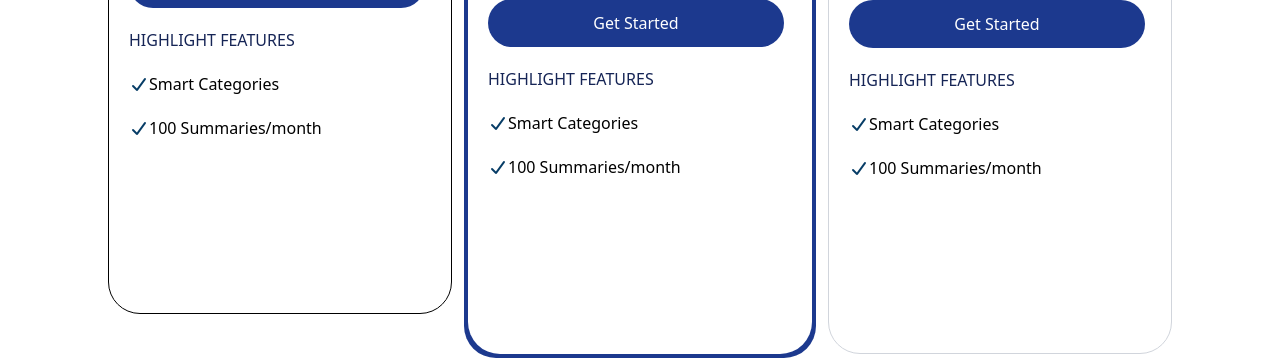
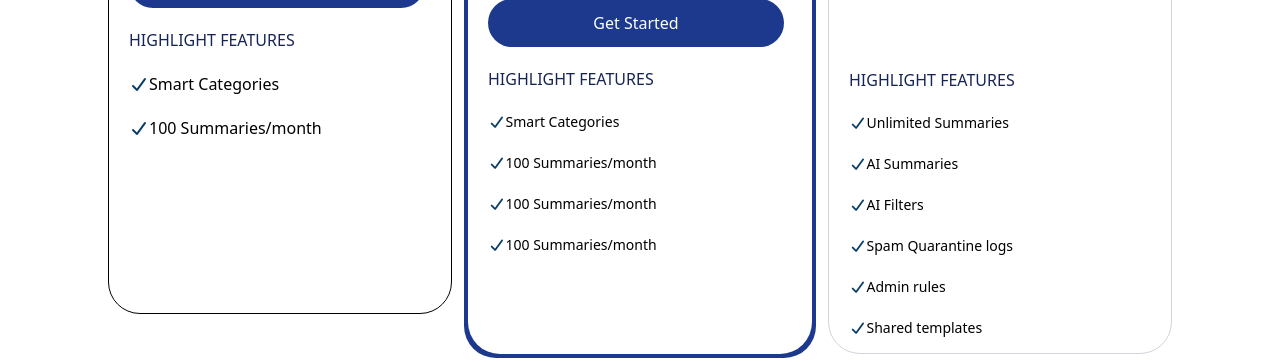
Before and after one commit to ijaichinda/group2-tasks, a website: page index.html in a window 1280 px wide. Shown: the part 502-864 px from the top of the page. Drawn offline with Linux system fonts and the light colour scheme.

Commit message:
design updated

```diff
--- a/index.html
+++ b/index.html
@@ -43,12 +43,22 @@
                     <button class="bg-blue-900 text-white w-74 justify-center p-3 rounded-full">Get Started</button>
                     <p class="text-blue-950">HIGHLIGHT FEATURES</p>
 
-                    <div class="flex">
+                    <div class="flex text-[14px]">
                         <span><i class="fa-solid fa-check" style="color: rgb(6, 60, 102);"></i></span>
                         <p>Smart Categories</p>
                     </div>
 
-                    <div class="flex">
+                    <div class="flex text-[14px]">
+                        <span><i class="fa-solid fa-check" style="color: rgb(6, 60, 102);"></i></span>
+                        <p>100 Summaries/month</p>
+                    </div>
+
+                    <div class="flex text-[14px]">
+                        <span><i class="fa-solid fa-check" style="color: rgb(6, 60, 102);"></i></span>
+                        <p>100 Summaries/month</p>
+                    </div>
+
+                    <div class="flex text-[14px]">
                         <span><i class="fa-solid fa-check" style="color: rgb(6, 60, 102);"></i></span>
                         <p>100 Summaries/month</p>
                     </div>
@@ -59,19 +69,40 @@
             <div class=" flex flex-col border w-86 h-132 rounded-4xl gap-5 px-5 pt-5 mt-10 border-gray-300">
                 <p class="text-blue-950 text-2xl">Team Plan</p>
                 <p class="text-[14px] text-gray-600">For companies that collaborate via Email</p>
-                <p class="text-4xl">0$</p>
-                <button class="bg-blue-900 text-white w-74 justify-center p-3 rounded-full">Get Started</button>
+                <p class="text-4xl">Contact</p>
+                <button class="bg-blue-600 text-white w-74 justify-center p-3 rounded-full">Talk to sales</button>
                 <p class="text-blue-950">HIGHLIGHT FEATURES</p>
 
-                <div class="flex">
+                <div class="flex text-[14px]">
                     <span><i class="fa-solid fa-check" style="color: rgb(6, 60, 102);"></i></span>
-                    <p>Smart Categories</p>
+                    <p>Unlimited Summaries</p>
                 </div>
 
-                <div class="flex">
+                <div class="flex text-[14px]">
                     <span><i class="fa-solid fa-check" style="color: rgb(6, 60, 102);"></i></span>
-                    <p>100 Summaries/month</p>
+                    <p>AI Summaries</p>
                 </div>
+
+                <div class="flex text-[14px]">
+                    <span><i class="fa-solid fa-check" style="color: rgb(6, 60, 102);"></i></span>
+                    <p>AI Filters</p>
+                </div>
+
+                <div class="flex text-[14px]">
+                    <span><i class="fa-solid fa-check" style="color: rgb(6, 60, 102);"></i></span>
+                    <p>Spam Quarantine logs</p>
+                </div>
+
+                <div class="flex text-[14px]">
+                    <span><i class="fa-solid fa-check" style="color: rgb(6, 60, 102);"></i></span>
+                    <p>Admin rules</p>
+                </div>
+
+                <div class="flex text-[14px]">
+                    <span><i class="fa-solid fa-check" style="color: rgb(6, 60, 102);"></i></span>
+                    <p>Shared templates</p>
+                </div>
+
             </div>
         </div>
     </div>
```
